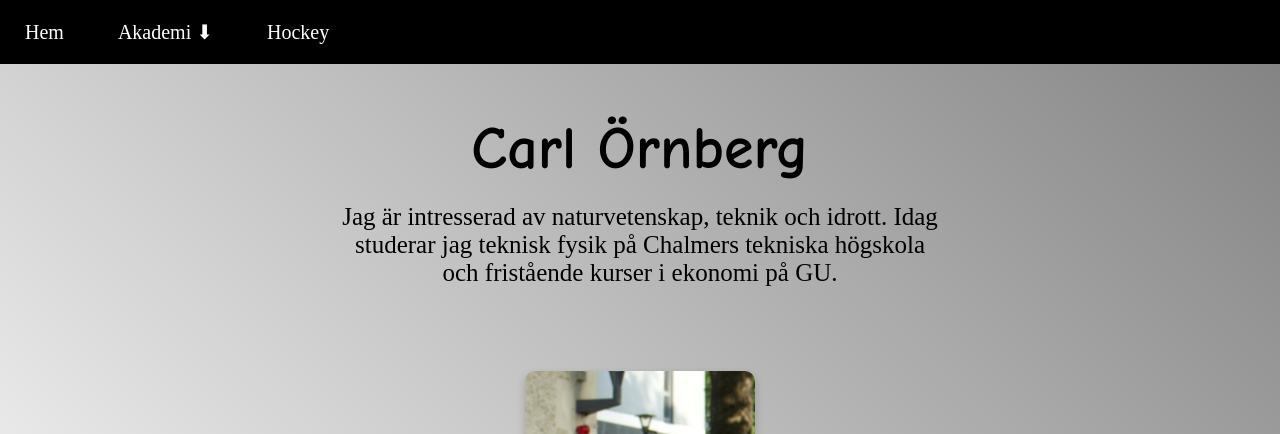
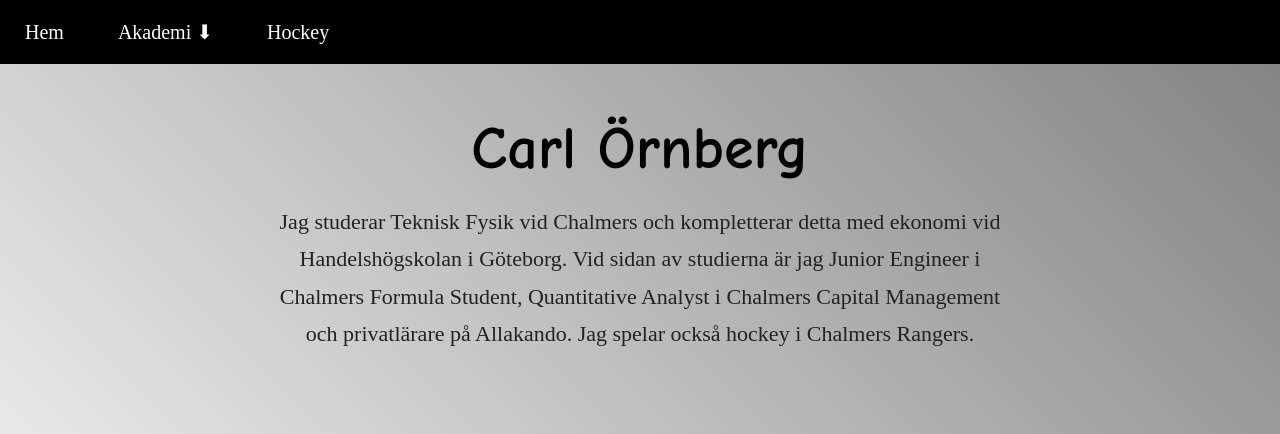
Before and after one commit to Orni8989/Personlig-websida, a plain HTML site: page index.html in a window 1280 px wide. Shown: the top 434 px of the page. Drawn offline with Linux system fonts and the light colour scheme.

Commit message:
Changed intro text and the style of the text

```diff
--- a/index.html
+++ b/index.html
@@ -30,10 +30,11 @@
             <h1 id="Carl">Carl Örnberg</h1>
 
 
-            <p>Jag är intresserad av naturvetenskap, teknik och idrott.
-            Idag studerar jag teknisk fysik på Chalmers tekniska högskola och fristående
-            kurser i ekonomi på GU.
-            </p>
+            <p>
+Jag studerar Teknisk Fysik vid Chalmers och kompletterar detta med ekonomi vid Handelshögskolan i Göteborg. Vid sidan av studierna är jag Junior Engineer i Chalmers Formula Student, Quantitative Analyst i Chalmers Capital Management och privatlärare på Allakando. Jag spelar också hockey i Chalmers Rangers.
+</p>
+
+
 
 
 
--- a/style.css
+++ b/style.css
@@ -29,19 +29,26 @@ main {
 }
 
 .header p {
-    font-family: Lora, serif; /* Font for the header */
-    font-weight: 350; /* Bold */
-    text-align: center; /* Center text in header */
-    font-size: 25px; /* Larger font size */
-    padding-top: 20px;
-    max-width: 600px;
-    margin: 0 auto; /* Center the paragraph */
+    font-family: "Lora", serif;
+    font-weight: 350;
+    text-align: center;
+    font-size: 22px;
+    line-height: 1.7;          /* Mycket bättre läsbarhet */
+    color: #222;
+
+    max-width: 750px;          /* Gör textblocket bredare */
+    margin: 20px auto 0;       /* Centrerad text */
+    padding: 0 25px;           /* Lite luft på sidorna */
 
     opacity: 0;
-    transform: translateY(60px);
+    transform: translateY(40px);
     animation: fadeUp 1.5s ease-out forwards;
-    animation-delay: 0.5s; /* Vänta lite efter h1 */
+    animation-delay: 0.4s;
+}
 
+/* Snyggt styckeavstånd – gör att texten inte blir en vägg */
+.header p + p {
+    margin-top: 18px;
 }
 
 @keyframes fadeDown {
```
